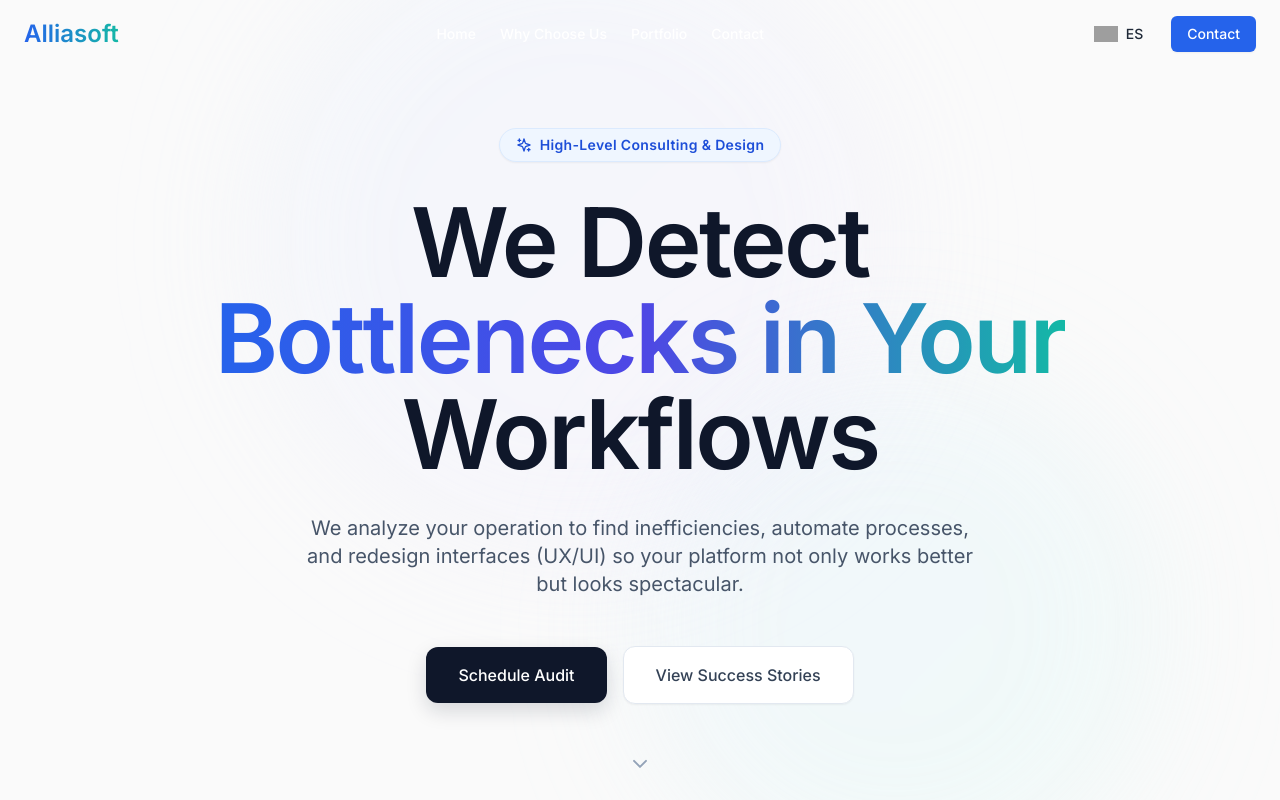
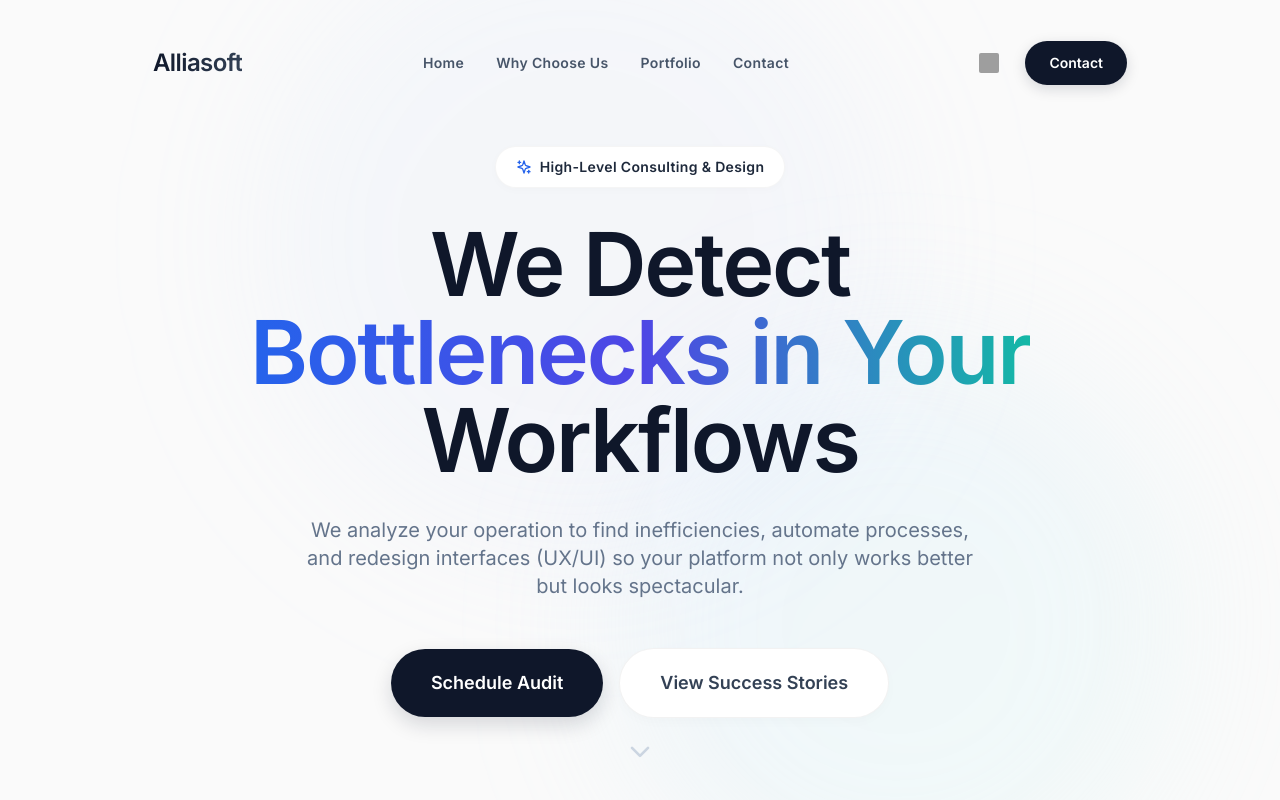
Before and after one commit to knaranjo357/alliasoft, a React (Vite) app: page / in a window 1280 px wide. Shown: the top 800 px of the page. Built offline with nearby package versions, Linux system fonts and the light colour scheme; grey boxes are pictures that could not be loaded.

Commit message:
feat: implement core UI components including Header, Footer, Hero section, and ChatWidget

```diff
--- a/src/components/Header.tsx
+++ b/src/components/Header.tsx
@@ -15,10 +15,7 @@ const Header: React.FC = () => {
   };
 
   useEffect(() => {
-    const handleScroll = () => {
-      setIsScrolled(window.scrollY > 50);
-    };
-
+    const handleScroll = () => setIsScrolled(window.scrollY > 20);
     window.addEventListener('scroll', handleScroll);
     return () => window.removeEventListener('scroll', handleScroll);
   }, []);
@@ -31,119 +28,60 @@ const Header: React.FC = () => {
   ];
 
   return (
-    <header className={`fixed top-0 left-0 right-0 z-50 transition-all duration-300 ${
-      isScrolled ? 'bg-gray-950/80 backdrop-blur-md shadow-[0_4_12px_rgba(0,0,0,0.5)] py-2' : 'bg-transparent py-4'
-    }`}>
-      <div className="container mx-auto px-4 md:px-6">
+    <header className="fixed top-0 left-0 right-0 z-50 pt-6 px-4 md:px-0 flex justify-center pointer-events-none">
+      <div className={`pointer-events-auto transition-all duration-500 ease-[0.22,1,0.36,1] w-full max-w-5xl rounded-[2rem] border ${isScrolled ? 'bg-white/80 backdrop-blur-2xl border-white/20 shadow-[0_8px_32px_rgba(0,0,0,0.04)] py-3 px-6' : 'bg-transparent border-transparent py-4 px-6'}`}>
         <div className="flex items-center justify-between">
           <a href="#" className="flex items-center">
-            <span className="text-2xl font-bold bg-gradient-to-r from-blue-600 to-teal-500 bg-clip-text text-transparent">
+            <span className="text-xl md:text-2xl font-bold bg-gradient-to-r from-slate-900 to-slate-700 bg-clip-text text-transparent tracking-tight">
               Alliasoft
             </span>
           </a>
 
-          {/* Desktop Navigation */}
-          <nav className="hidden md:flex items-center space-x-6">
+          <nav className="hidden md:flex items-center space-x-8">
             {navItems.map(item => (
-              <a
-                key={item.key}
-                href={item.href}
-                className={`text-sm font-medium transition-colors hover:text-primary ${
-                  isScrolled ? 'text-gray-200' : 'text-white'
-                }`}
-              >
+              <a key={item.key} href={item.href} className="text-sm font-bold text-slate-600 hover:text-blue-600 transition-colors tracking-wide">
                 {t(`nav.${item.key}`)}
               </a>
             ))}
           </nav>
 
           <div className="hidden md:flex items-center space-x-4">
-            <button
-              onClick={toggleLanguage}
-              className="flex items-center px-3 py-1 text-sm font-medium rounded-md transition-colors hover:bg-slate-800/80"
-            >
-              <img
-                src={i18n.language === 'en'
-                  ? "https://flagcdn.com/w40/us.png"
-                  : "https://flagcdn.com/w40/es.png"
-                }
-                alt={i18n.language === 'en' ? "English" : "Español"}
-                className="w-6 h-4 mr-2"
-              />
-              <span>{t('language')}</span>
+            <button onClick={toggleLanguage} className="flex items-center justify-center w-10 h-10 rounded-full hover:bg-black/5 transition-colors">
+              <img src={i18n.language === 'en' ? "https://flagcdn.com/w40/us.png" : "https://flagcdn.com/w40/es.png"} alt="Language" className="w-5 h-5 rounded-sm object-cover" />
             </button>
 
-            <a
-              href="#contact"
-              className="px-4 py-2 text-sm font-medium text-white bg-blue-600 rounded-md shadow-sm hover:bg-blue-700 focus:outline-none focus:ring-2 focus:ring-offset-2 focus:ring-blue-500 transition-colors"
-            >
+            <a href="#contact" className="px-6 py-3 text-sm font-bold text-white bg-slate-900 rounded-full shadow-[0_4px_14px_rgba(15,23,42,0.15)] hover:shadow-[0_6px_20px_rgba(15,23,42,0.2)] hover:-translate-y-0.5 transition-all">
               {t('nav.contact')}
             </a>
           </div>
 
-          {/* Mobile Menu Button */}
           <div className="flex md:hidden items-center space-x-2">
-            <button
-              onClick={toggleLanguage}
-              className="p-2 rounded-md"
-            >
-              <img
-                src={i18n.language === 'en'
-                  ? "https://flagcdn.com/w40/us.png"
-                  : "https://flagcdn.com/w40/es.png"
-                }
-                alt={i18n.language === 'en' ? "English" : "Español"}
-                className="w-6 h-4"
-              />
+            <button onClick={toggleLanguage} className="p-2 rounded-full hover:bg-black/5">
+              <img src={i18n.language === 'en' ? "https://flagcdn.com/w40/us.png" : "https://flagcdn.com/w40/es.png"} alt="Language" className="w-5 h-5 rounded-sm object-cover" />
             </button>
-            <button
-              onClick={() => setIsMobileMenuOpen(!isMobileMenuOpen)}
-              className={`p-2 rounded-md ${
-                isScrolled ? 'text-gray-200' : 'text-white'
-              }`}
-            >
-              {isMobileMenuOpen ? (
-                <X className="w-6 h-6" />
-              ) : (
-                <Menu className="w-6 h-6" />
-              )}
+            <button onClick={() => setIsMobileMenuOpen(!isMobileMenuOpen)} className="p-2 text-slate-900 hover:bg-black/5 rounded-full">
+              {isMobileMenuOpen ? <X className="w-6 h-6" /> : <Menu className="w-6 h-6" />}
             </button>
           </div>
         </div>
-      </div>
 
-      {/* Mobile Navigation */}
         <AnimatePresence>
           {isMobileMenuOpen && (
-          <motion.div
-            initial={{ opacity: 0, height: 0 }}
-            animate={{ opacity: 1, height: 'auto' }}
-            exit={{ opacity: 0, height: 0 }}
-            transition={{ duration: 0.3 }}
-            className="md:hidden bg-slate-900/40 backdrop-blur-md border border-slate-800"
-          >
-            <div className="py-2 px-4 space-y-1">
+            <motion.div initial={{ opacity: 0, height: 0 }} animate={{ opacity: 1, height: 'auto' }} exit={{ opacity: 0, height: 0 }} transition={{ duration: 0.3 }} className="md:hidden overflow-hidden mt-4 pt-4 border-t border-black/5">
+              <div className="flex flex-col space-y-4 pb-4">
                 {navItems.map(item => (
-                <a
-                  key={item.key}
-                  href={item.href}
-                  className="block py-2 text-base font-medium text-gray-200 hover:text-blue-600"
-                  onClick={() => setIsMobileMenuOpen(false)}
-                >
+                  <a key={item.key} href={item.href} className="text-base font-bold text-slate-700 hover:text-blue-600 transition-colors" onClick={() => setIsMobileMenuOpen(false)}>
                     {t(`nav.${item.key}`)}
                   </a>
                 ))}
-              <a
-                href="#contact"
-                className="block py-2 mt-2 text-center text-base font-medium text-white bg-blue-600 rounded-md hover:bg-blue-700"
-                onClick={() => setIsMobileMenuOpen(false)}
-              >
+                <a href="#contact" className="text-center text-base font-bold text-white bg-slate-900 rounded-full py-3 mt-2" onClick={() => setIsMobileMenuOpen(false)}>
                   {t('nav.contact')}
                 </a>
               </div>
             </motion.div>
           )}
         </AnimatePresence>
+      </div>
     </header>
   );
 };
--- a/src/components/Hero.tsx
+++ b/src/components/Hero.tsx
@@ -1,76 +1,50 @@
-import React, { useEffect, useRef } from 'react';
+import React from 'react';
 import { useTranslation } from 'react-i18next';
-import { motion, useScroll, useTransform } from 'framer-motion';
+import { motion } from 'framer-motion';
 import { ChevronDown, Sparkles } from 'lucide-react';
 
 const Hero: React.FC = () => {
   const { t } = useTranslation();
-  const ref = useRef<HTMLDivElement>(null);
-  const { scrollYProgress } = useScroll({
-    target: ref,
-    offset: ["start start", "end start"]
-  });
-
-  const y = useTransform(scrollYProgress, [0, 1], ['0%', '50%']);
-  const opacity = useTransform(scrollYProgress, [0, 0.5], [1, 0]);
-
-  useEffect(() => {
-    const handleMouseMove = (e: MouseEvent) => {
-      if (!ref.current) return;
-
-      const { clientX, clientY } = e;
-      const { width, height, left, top } = ref.current.getBoundingClientRect();
-
-      const x = (clientX - left) / width - 0.5;
-      const y = (clientY - top) / height - 0.5;
-
-      ref.current.style.setProperty('--mouse-x', `${x * 20}px`);
-      ref.current.style.setProperty('--mouse-y', `${y * 20}px`);
-    };
-
-    window.addEventListener('mousemove', handleMouseMove);
-    return () => window.removeEventListener('mousemove', handleMouseMove);
-  }, []);
 
   return (
     <section
-      ref={ref}
       id="home"
-      className="relative min-h-screen flex items-center justify-center pt-24 pb-16 overflow-hidden bg-[#FAFAFA]"
+      className="relative min-h-screen flex items-center justify-center pt-32 pb-16 overflow-hidden bg-[#FAFAFA]"
     >
-      <motion.div
-        className="absolute inset-0 z-0 pointer-events-none"
-        style={{ y, opacity }}
-      >
-        {/* Very subtle elegant gradient orb in the background */}
-        <div className="absolute top-[-10%] left-[20%] w-[50vw] h-[50vw] rounded-full bg-gradient-to-br from-blue-100/40 to-purple-100/40 blur-3xl opacity-60 mix-blend-multiply" />
-        <div className="absolute bottom-[-10%] right-[10%] w-[40vw] h-[40vw] rounded-full bg-gradient-to-tl from-teal-100/40 to-blue-100/40 blur-3xl opacity-60 mix-blend-multiply" />
-      </motion.div>
+      <div className="absolute inset-0 z-0 pointer-events-none overflow-hidden">
+        <motion.div
+          animate={{ scale: [1, 1.05, 1], opacity: [0.3, 0.4, 0.3] }}
+          transition={{ duration: 8, repeat: Infinity, ease: "easeInOut" }}
+          className="absolute top-[-10%] left-[20%] w-[50vw] h-[50vw] rounded-full bg-gradient-to-br from-blue-200/30 to-indigo-200/30 blur-3xl mix-blend-multiply"
+        />
+        <motion.div
+          animate={{ scale: [1, 1.1, 1], opacity: [0.3, 0.5, 0.3] }}
+          transition={{ duration: 10, repeat: Infinity, ease: "easeInOut", delay: 1 }}
+          className="absolute bottom-[-10%] right-[10%] w-[40vw] h-[40vw] rounded-full bg-gradient-to-tl from-teal-100/40 to-blue-200/40 blur-3xl mix-blend-multiply"
+        />
+      </div>
 
-      <div className="container mx-auto px-4 z-10">
+      <div className="container mx-auto px-6 z-10">
         <div className="text-center max-w-5xl mx-auto">
           <motion.div
-            initial={{ opacity: 0, y: 20 }}
+            initial={{ opacity: 0, y: 30 }}
             animate={{ opacity: 1, y: 0 }}
-            transition={{ duration: 0.6 }}
-            className="flex items-center justify-center mb-8 space-x-2"
+            transition={{ duration: 0.8, ease: [0.22, 1, 0.36, 1] }}
+            className="flex items-center justify-center mb-8"
           >
-            <span className="px-4 py-1.5 rounded-full bg-blue-50 border border-blue-100 text-blue-700 text-sm font-semibold tracking-wide flex items-center shadow-sm">
-              <Sparkles className="w-4 h-4 mr-2" />
+            <span className="px-5 py-2.5 rounded-full bg-white border border-black/[0.04] text-slate-800 text-sm font-bold tracking-wide flex items-center shadow-[0_2px_10px_rgb(0,0,0,0.02)]">
+              <Sparkles className="w-4 h-4 mr-2 text-blue-600" />
               {t('hero.title1')}
             </span>
           </motion.div>
 
           <motion.div
-            initial={{ opacity: 0, y: 20 }}
+            initial={{ opacity: 0, y: 30 }}
             animate={{ opacity: 1, y: 0 }}
-            transition={{
-              duration: 0.8,
-              delay: 0.2,
-            }}
+            transition={{ duration: 0.8, delay: 0.1, ease: [0.22, 1, 0.36, 1] }}
             className="space-y-4 mb-8"
           >
-            <h1 className="text-5xl md:text-7xl lg:text-8xl font-extrabold text-slate-900 tracking-tight leading-[1.1]">
+            <h1 className="text-5xl md:text-7xl lg:text-[5.5rem] font-bold text-slate-900 tracking-tight leading-[1.05]">
               {t('hero.title2')} <br className="hidden md:block" />
               <span className="bg-gradient-to-r from-blue-600 via-indigo-600 to-teal-500 bg-clip-text text-transparent">
                 {t('hero.title3')}
@@ -80,23 +54,23 @@ const Hero: React.FC = () => {
           </motion.div>
 
           <motion.p
-            initial={{ opacity: 0, y: 20 }}
+            initial={{ opacity: 0, y: 30 }}
             animate={{ opacity: 1, y: 0 }}
-            transition={{ duration: 0.6, delay: 0.4 }}
-            className="text-slate-600 text-lg md:text-xl max-w-2xl mx-auto mb-12 leading-relaxed"
+            transition={{ duration: 0.8, delay: 0.2, ease: [0.22, 1, 0.36, 1] }}
+            className="text-slate-500 text-lg md:text-xl max-w-2xl mx-auto mb-12 leading-relaxed"
           >
             {t('hero.description')}
           </motion.p>
 
           <motion.div
-            initial={{ opacity: 0, y: 20 }}
+            initial={{ opacity: 0, y: 30 }}
             animate={{ opacity: 1, y: 0 }}
-            transition={{ duration: 0.6, delay: 0.6 }}
+            transition={{ duration: 0.8, delay: 0.3, ease: [0.22, 1, 0.36, 1] }}
             className="flex flex-col sm:flex-row justify-center items-center gap-4"
           >
             <motion.a
               href="#contact"
-              className="px-8 py-4 bg-slate-900 text-white font-medium rounded-xl shadow-[0_8px_20px_rgba(15,23,42,0.15)] hover:shadow-[0_8px_30px_rgba(15,23,42,0.25)] hover:-translate-y-1 transition-all flex items-center"
+              className="px-10 py-5 bg-slate-900 text-white font-semibold rounded-full shadow-[0_8px_20px_rgba(15,23,42,0.15)] hover:shadow-[0_12px_28px_rgba(15,23,42,0.25)] hover:-translate-y-1 transition-all flex items-center text-lg"
               whileHover={{ scale: 1.02 }}
               whileTap={{ scale: 0.98 }}
             >
@@ -104,7 +78,7 @@ const Hero: React.FC = () => {
             </motion.a>
             <motion.a
               href="#portfolio"
-              className="px-8 py-4 bg-white border border-slate-200 text-slate-700 font-medium rounded-xl shadow-sm hover:shadow-md hover:border-slate-300 transition-all"
+              className="px-10 py-5 bg-white border border-black/[0.05] text-slate-700 font-semibold rounded-full shadow-[0_4px_12px_rgba(0,0,0,0.02)] hover:shadow-[0_8px_20px_rgba(0,0,0,0.06)] hover:-translate-y-1 transition-all text-lg"
               whileHover={{ scale: 1.02 }}
               whileTap={{ scale: 0.98 }}
             >
@@ -115,19 +89,11 @@ const Hero: React.FC = () => {
       </div>
 
       <motion.div
-        className="absolute bottom-8 left-0 right-0 text-center flex justify-center"
-        initial={{ opacity: 0 }}
-        animate={{ opacity: 1 }}
-        transition={{
-          duration: 1,
-          delay: 1.5,
-        }}
+        className="absolute bottom-10 left-0 right-0 flex justify-center"
+        initial={{ opacity: 0 }} animate={{ opacity: 1 }} transition={{ duration: 1, delay: 1 }}
       >
-        <motion.div
-          animate={{ y: [0, 8, 0] }}
-          transition={{ duration: 2, repeat: Infinity, ease: "easeInOut" }}
-        >
-          <ChevronDown className="w-6 h-6 text-slate-400" />
+        <motion.div animate={{ y: [0, 8, 0] }} transition={{ duration: 2, repeat: Infinity, ease: "easeInOut" }}>
+          <ChevronDown className="w-8 h-8 text-slate-300" />
         </motion.div>
       </motion.div>
     </section>
```
Also changed, not shown: src/components/ChatWidget.tsx (+4 -4 lines), src/components/Footer.tsx (+44 -74 lines). Lines whose indentation alone changed are shown as unchanged.
